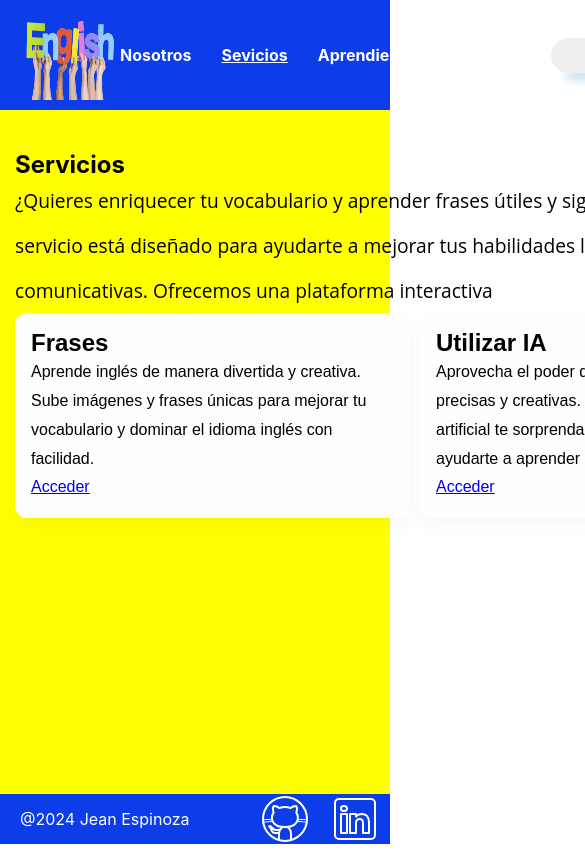
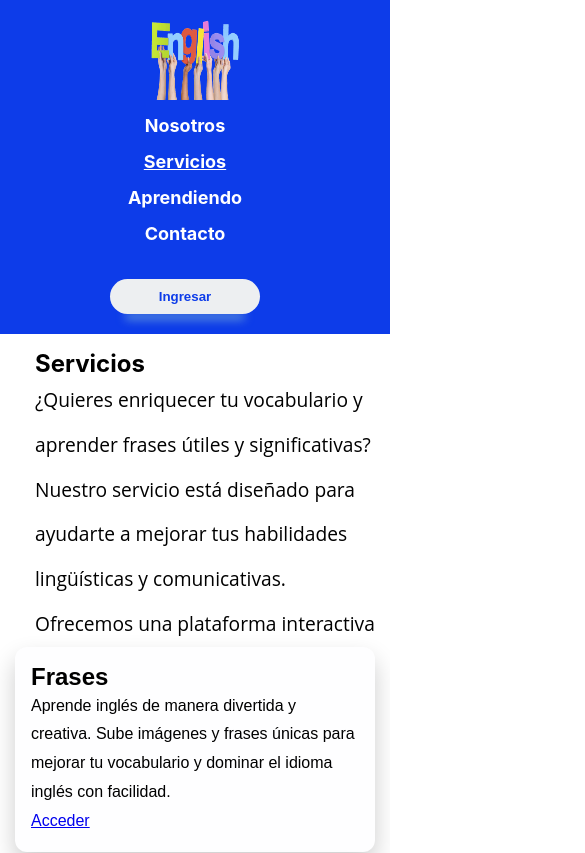
Before and after one commit to JeanEspinoza10/appLearnEnglish, a React (Vite) app: page /service in a window 390 px wide. Shown: the top 853 px of the page, 585 px wide, since content can reach past the window. Built offline with nearby package versions, Linux system fonts and the light colour scheme.

Commit message:
change import for componenets

```diff
--- a/src/components/buttons/Button.jsx
+++ b/src/components/buttons/Button.jsx
@@ -2,10 +2,10 @@ import React from 'react';
 import './button.css'
 
 
-export const Button = ({ name, executeFunciton }) => {
+export const Button = ({ name, executeFunction }) => {
   return (
     <>
-      <button className='componentButton' name={name} type="button" onClick={executeFunciton}>
+      <button className='componentButton' name={name} type="button" onClick={executeFunction}>
         {name}
       </button>
     </>
--- a/src/components/structure/MainFooter.jsx
+++ b/src/components/structure/MainFooter.jsx
@@ -7,11 +7,16 @@ export const MainFooter = () => {
   return (
     <>
       <footer id="main-footer">
-        <p>@{currentYesar} Jean Espinoza</p>
-        <figure>
-            <img src="src\assets\icons\github.svg" alt="Access for my repository" />
+        <div id="main-footer-container">
+          <p>@{currentYesar} Jean Espinoza</p>
+          <figure>
+            <img
+              src="src\assets\icons\github.svg"
+              alt="Access for my repository"
+            />
             <img src="src\assets\icons\linkedin.svg" alt="My social media" />
-        </figure>
+          </figure>
+        </div>
       </footer>
     </>
   );
--- a/src/components/structure/MainHeader.jsx
+++ b/src/components/structure/MainHeader.jsx
@@ -1,31 +1,32 @@
 import React, { useState } from "react";
 import "./mainheader.css";
-import { Button } from "../buttons/button";
-import { FormLogin } from "../form/FormLogin";
-import { Link, useNavigate, NavLink } from "react-router-dom";
+import { Button } from "@components/buttons/button";
+import { useNavigate, NavLink } from "react-router-dom";
 
 export const MainHeader = ({ accesLogin, setaccesLogin }) => {
   const navigate = useNavigate();
-  //Get component of Login
-  const getLogin = (e) => {
+
+  // Get component of Login
+  const get_login = (e) => {
     e.preventDefault();
     navigate("/login");
   };
 
-  const valueButton = {
+  const value_button = {
     name: "Ingresar",
-    functionButton: getLogin,
+    function_button: get_login,
   };
+
   return (
     <>
       <header className="mainHeader">
+        <div className="mainHeader-container">
           <img
-                src="src\assets\images\header.png"
+            src="src/assets/images/header.png"
             width="100px"
             height="100px"
             alt="logo-application-learning"
           />
-
           <nav className="navHeader">
             <ul className="listAccess">
               <li>
@@ -43,13 +44,13 @@ export const MainHeader = ({ accesLogin, setaccesLogin }) => {
               <li>
                 <NavLink
                   to="/service"
-                style={({ isActive}) => {
+                  style={({ isActive }) => {
                     return {
                       textDecoration: isActive ? "underline" : "none",
                     };
                   }}
                 >
-                Sevicios
+                  Servicios
                 </NavLink>
               </li>
               <li>
@@ -77,11 +78,12 @@ export const MainHeader = ({ accesLogin, setaccesLogin }) => {
                 </NavLink>
               </li>
               <Button
-              name={valueButton.name}
-              executeFunciton={valueButton.functionButton}
+                name={value_button.name}
+                executeFunction={value_button.function_button}
               />
             </ul>
           </nav>
+        </div>
       </header>
     </>
   );
--- a/src/components/structure/mainfooter.css
+++ b/src/components/structure/mainfooter.css
@@ -2,9 +2,18 @@
     background-color: #0D3CE9;
     width: 100%;
     display: flex;
+    justify-content: center;
+    align-items: center;
+}
+
+#main-footer-container {
+    width: 100%;
+    max-width: 800px;
+    display: flex;
     flex-direction: row;
     justify-content: space-between;
     align-items: center;
+    margin: 20px;
 }
 
 #main-footer p {
--- a/src/components/structure/mainheader.css
+++ b/src/components/structure/mainheader.css
@@ -2,13 +2,18 @@
     width: 100%;
     background-color: #0D3CE9;
     display: flex;
+    justify-content: center;
+    align-items: center;
+}
+
+.mainHeader-container {
+    width: 100%;
+    max-width: 800px;
+    display: flex;
     flex-direction: row;
     justify-content: space-between;
     align-items: center;
-
 }
-
-
 .mainHeader img {
     margin: 0px 0px 10px 20px;
 }
@@ -26,7 +31,7 @@
     justify-content: space-around;
     align-items: center;
     gap: 30px;
-    font-size: medium;
+    font-size: large;
     text-decoration: none;
 }
 
@@ -34,3 +39,20 @@
     text-decoration: none;
     color: white;
 }
+
+/*Styles for windows from 0 a 400px*/
+@media (max-width: 799px) {
+    .mainHeader-container {
+        flex-direction: column;
+        gap: 10px;
+    }
+    .mainHeader img {
+        margin: 0px;
+    }
+
+    .navHeader .listAccess {
+        flex-direction: column;
+        gap: 15px;
+        margin-top: 5px;
+    }
+}
--- a/src/main.css
+++ b/src/main.css
@@ -12,10 +12,14 @@ body{
     display: flex;
     flex-direction: column;
     justify-content: space-between;
+    align-items: center;
 }
 
 #container-main-render {
-   background-color: yellow;
    width: 100%;
-   height: 100%;
+   max-width: 800px;
+   height: auto;
+   display: flex;
+   justify-content: center;
+   align-items: center;
 }
--- a/src/pages/home/home.css
+++ b/src/pages/home/home.css
@@ -1,5 +1,5 @@
 .container-home {
-    width: 800px;
+    width: 100%;
     height: auto;
     display: flex;
     flex-direction: row;
@@ -18,7 +18,6 @@
 .container-home-description {
 
     width: auto;
-    height: 400px;
     font-size: larger;
     padding: 0px 20px 0px 0px;
 }
@@ -27,9 +26,21 @@
     line-height: 2.5rem;
 }
 .container-home-img img {
-
     width: 400px;
     height: 400px;
+}
 
+/*Styles for windows from 0 a 400px*/
+@media (max-width: 799px) {
+    .container-home {
+        flex-direction: column;
+        justify-content: center;
+        align-items: center;
+        margin: 0px;
 
+    }
+    .container-home-description {
+        margin: 0px;
+        padding-left: 20px;
+    }
 }
--- a/src/pages/service/service.css
+++ b/src/pages/service/service.css
@@ -1,13 +1,13 @@
 .container-service {
-    width: 800px;
+    width: 100%;
     height: auto;
-    margin: 25px 0px 25px 0px;
-    padding: 15px;
+    display: flex;
+    flex-direction: column;
     transition: 2s;
     animation-name:animarservice ;
     animation-duration: 1s;
-    display: flex;
-    flex-direction: column;
+    margin: 100px 0px 25px 0px;
+    padding: 15px;
 }
 /* Add Animation */
 @keyframes animarservice {
@@ -18,9 +18,9 @@
 
 
 .container-service-description p {
-    font-family: 'Open Sans', sans-serif; /* Tipografía legible */
-    font-size: 1.2em; /* Tamaño un poco mayor al estándar */
-    line-height: 2.8rem; /* Espaciado entre líneas para mejor legibilidad */
+    font-family: 'Open Sans', sans-serif;
+    font-size: larger;
+    line-height: 2.8rem;
   }
 
 .container-service-cards-service {
@@ -37,12 +37,35 @@
   --primary-color: #7257fa;
   --secondary-color: #3c3852;
   width: auto;
+  height: auto;
   font-family: "Arial";
   padding: 1rem;
   cursor: pointer;
   border-radius: var(--border-radius);
   background: #fefeff;
-  box-shadow: 0px 8px 16px 0px rgb(0 0 0 / 3%);
-  position: relative;
+  box-shadow: 0px 12px 24px rgba(0, 0, 0, 0.2);
   line-height: 1.8rem;
 }
+
+/*Styles for windows from 0 a 400px*/
+@media (max-width: 799px) {
+  .container-service {
+    margin:0px;
+    flex-direction: column;
+    overflow: auto
+  }
+  .container-service-description {
+      margin: 0px;
+      padding-left: 20px;
+  }
+  .container-service-cards-service  {
+    width: 100%;
+   height: auto;
+    display: flex;
+   flex-direction: column;
+  }
+  .card-service {
+    box-shadow: 0px 12px 24px rgba(0, 0, 0, 0.2);
+  }
+
+}
```
Lines whose indentation alone changed are shown as unchanged.
